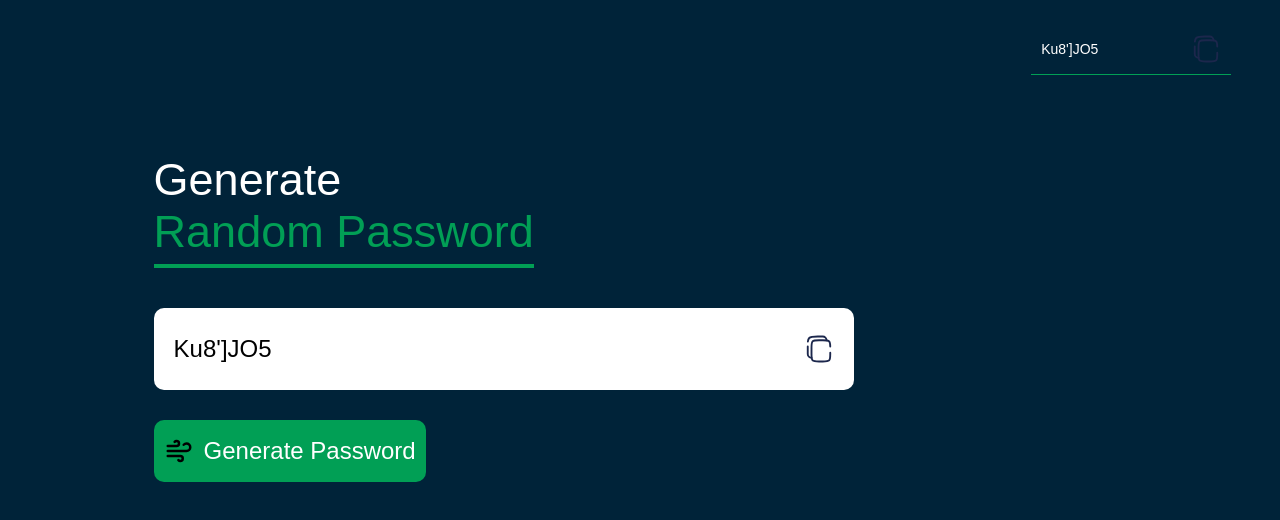
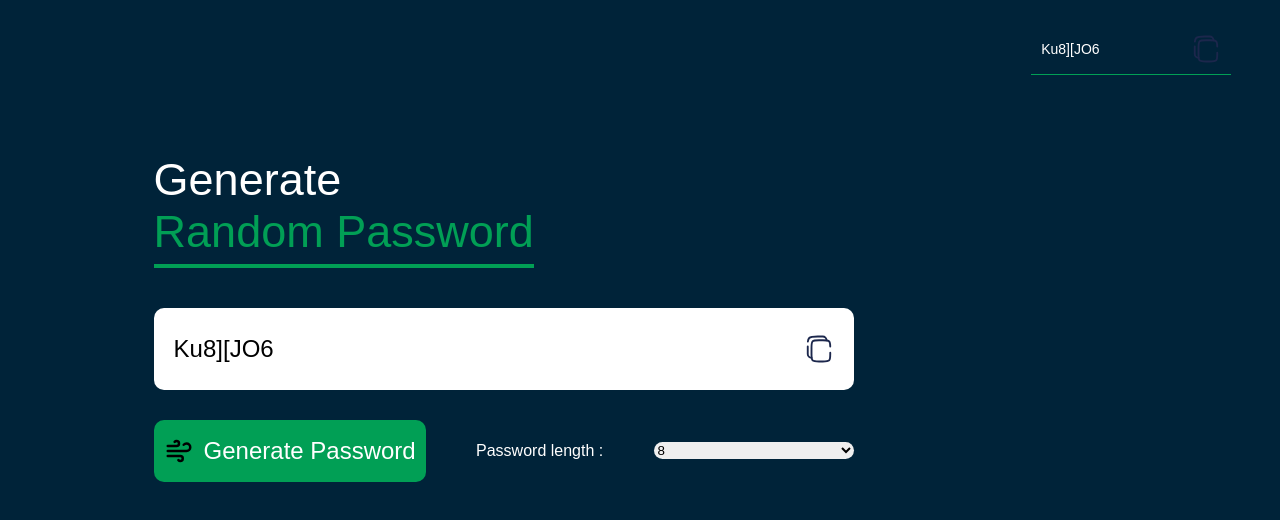
Before and after one commit to Anan08/js_learning, a plain HTML site: page password_generator/index.html in a window 1280 px wide. Both pictures are taken after typing "Sample" into the empty fields and a click on the button "Generate Password". Drawn offline with Linux system fonts and the light colour scheme.

Commit message:
added new feature to choose the length of the password

```diff
--- a/password_generator/index.html
+++ b/password_generator/index.html
@@ -15,7 +15,17 @@
             <input type="text" id="Password" placeholder="Password">
             <img src="images/copy-svgrepo-com.svg" onclick="copyPassword()">
         </div>
-        <button onclick="createPassword()"><img src="images/wind-svgrepo-com.svg" alt="">Generate Password</button>
+        <div class="buttonContainer">
+            <button onclick="createPassword()"><img src="images/wind-svgrepo-com.svg" alt="">Generate Password</button>
+            <p>Password length : </p>
+            <select name="" id="len">
+                <option value="8">8</option>
+                <option value="10">10</option>
+                <option value="12">12</option>
+            </select>
+
+        </div>
+
     </div>
 
 
--- a/password_generator/script.js
+++ b/password_generator/script.js
@@ -1,15 +1,17 @@
 let passwordBox = document.getElementById("Password");
-let length = 8;
+let length = 0;
 
 let upperCase = "ABCDEFGHIJKLMNOPQRSTUVWXYZ";
 let lowercase = upperCase.toLowerCase();
-let specialChar = "!@#$%^&*()_+={}:;[]',.<>/?";
+let specialChar = "!@#$%^&*()_+={}:;[],.<>/?";
 let number = "0123456789";
 let allChar = upperCase + lowercase + specialChar + number;
 let lastPass = []
 
 
 function createPassword() {
+    let  value = changeLenght();
+    length = value;
     let password = "";
 
     password += upperCase[Math.floor(Math.random() * upperCase.length)]
@@ -24,7 +26,7 @@ function createPassword() {
     passwordBox.value = password;
 
     if (lastPass.length > 4) {
-        firstElement = lastPass.shift();
+        let firstElement = lastPass.shift();
         firstElement = password;
         lastPass.push(firstElement);
 
@@ -62,3 +64,11 @@ function showLatestPass() {
     latestPassContainer.innerHTML = text;
 
 }
+
+
+function changeLenght(){
+    let len = document.getElementById("len");
+    let value = len.value;
+    return value;
+
+}
--- a/password_generator/style.css
+++ b/password_generator/style.css
@@ -97,3 +97,17 @@ body {
     justify-content: space-between;
     font-size: 14px;
 }
+
+
+.buttonContainer {
+    display: flex;
+    align-items: center;
+    justify-content: space-between;
+}
+
+.buttonContainer select {
+    width: 200px;
+    border: 0;
+    border-radius: 10px;
+    cursor: pointer;
+}
```
